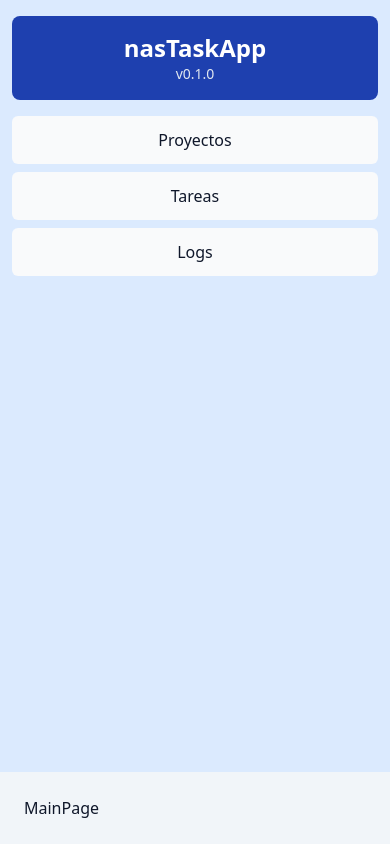
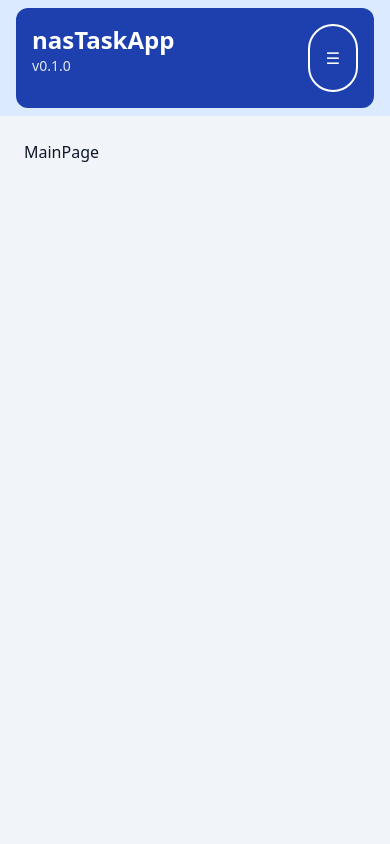
Before and after one commit to JuanLoaiza007/nasTaskApp, a Next.js app: page / in a window 390 px wide. Built offline with nearby package versions, Linux system fonts and the light colour scheme.

Commit message:
responsive improvement

```diff
--- a/src/app/ui/buttonSideNav.jsx
+++ b/src/app/ui/buttonSideNav.jsx
@@ -14,7 +14,7 @@ export default function ButtonSideNav({ name, href }) {
     <Link
       href={`/${name.toLowerCase()}`}
       onClick={handleClick}
-      className={`flex h-[48px] grow items-center justify-center gap-2 rounded-md bg-gray-50 p-3 hover:bg-blue-200 hover:text-black md:flex-none md:justify-start md:p-2 md:px-3
+      className={`flex h-12 bg-white p-4 my-1 items-center rounded-xl hover:bg-blue-200 hover:text-black
             ${
               pathname === `/${name.toLowerCase()}`
                 ? "bg-custom-blue text-white font-bold"
--- a/src/app/ui/sideNav.jsx
+++ b/src/app/ui/sideNav.jsx
@@ -4,16 +4,21 @@ import Link from "next/link";
 import { AppState } from "@/states/AppState";
 import { usePathname } from "next/navigation";
 import ButtonSideNav from "./buttonSideNav";
+import { useState } from "react";
 
 export default function SideNav() {
   const useAppState = AppState();
+  const [showMenu, setShowMenu] = useState(false);
   const pathname = usePathname();
 
-  function handleClick() {}
+  const handleShowMenu = () => {
+    setShowMenu(!showMenu);
+  };
 
   return (
-    <div className="flex flex-col h-full w-full md:w-48 px-3 py-4 md:px-2 md:flex-shrink-0 bg-blue-100">
-      <div className="mb-4 bg-blue-800 text-white text-center p-4 rounded-lg">
+    <div className="flex flex-col flex-wrap md:h-full py-2 px-4 bg-blue-100">
+      <div className="flex flex-row content-center justify-between md:flex-col flex-wrap bg-blue-800 text-white rounded-xl">
+        <div className="p-4 mb-4 text-white rounded-lg">
           <Link href="/" className="text-2xl font-bold ">
             <p>{useAppState.appName}</p>
             <p className="text-sm font-medium text-slate-200">
@@ -21,7 +26,18 @@ export default function SideNav() {
             </p>
           </Link>
         </div>
-      <div className="flex flex-col space-y-2">
+        <button
+          className="p-4 m-4 border-2 border-white text-bold rounded-full hover:bg-blue-800 block md:hidden"
+          onClick={handleShowMenu}
+        >
+          {showMenu ? "^" : "☰"}
+        </button>
+      </div>
+      <div
+        className={`flex flex-col flex-wrap text-center ${
+          showMenu ? "block" : "hidden"
+        } md:block`}
+      >
         <ButtonSideNav name="Proyectos" />
         <ButtonSideNav name="Tareas" />
         <ButtonSideNav name="Logs" />
```
Lines whose indentation alone changed are shown as unchanged.
